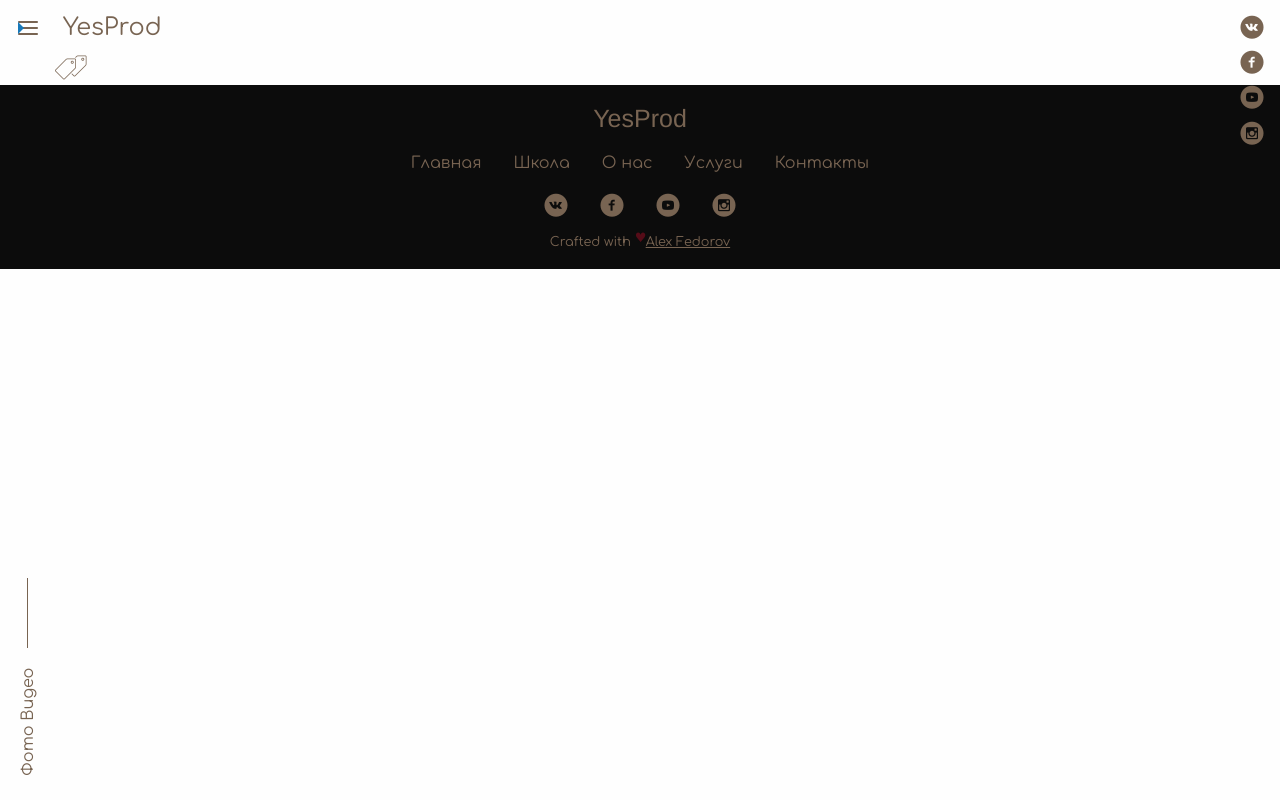
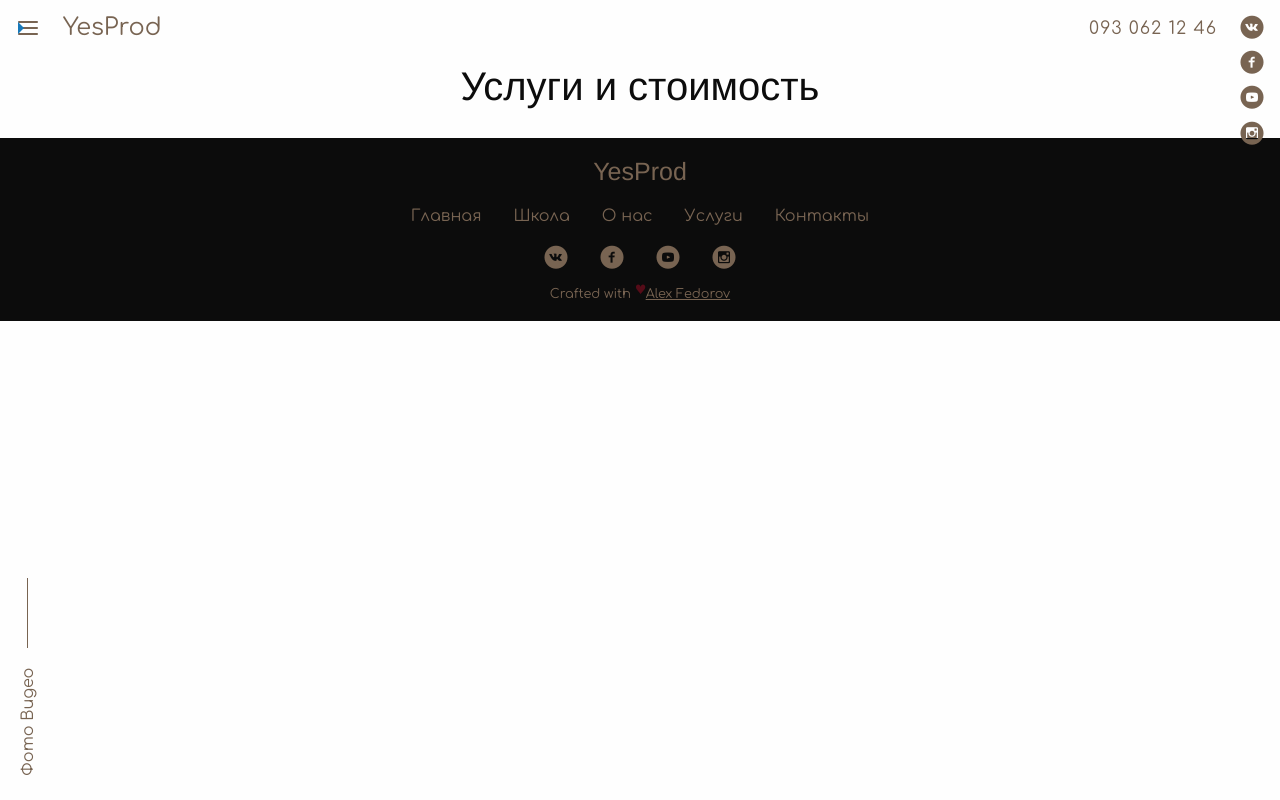
Before and after one commit to epater/YesProd, a website built with webpack: page services.html in a window 1280 px wide. Built offline with nearby package versions, Linux system fonts and the light colour scheme; files whose address does not match are found by name; a web font is replaced by a local one.

Commit message:
Create stuff title

```diff
--- a/dev/sass/base/_queries.scss
+++ b/dev/sass/base/_queries.scss
@@ -16,4 +16,7 @@
 			float: right;
 		}
 	}
+	#stuff-title-text {
+		display: block;
+	}
 }
--- a/dev/sass/pages/_services.scss
+++ b/dev/sass/pages/_services.scss
@@ -1,5 +1,16 @@
-#ico-title-mobile {
-	i {
-
+#stuff-title {
+	padding-bottom: 1rem;
+}
+#stuff-title-text {
+	display: none;
+}
+.title-mobiles {
+	* {
+		display: block;
+		position: relative;
+		float: none;
+		width: 100%;
+		text-align: center;
+		color: $smoky-black;
 	}
 }
--- a/dev/sass/style.scss
+++ b/dev/sass/style.scss
@@ -6,7 +6,6 @@
 // Base
 @import "./base/_variables.scss";
 @import "./base/_typography.scss";
-@import "./base/_queries.scss";
 
 // Grid
 @import "./grid/_containers.scss";
@@ -18,3 +17,6 @@
 
 // Pages
 @import "./pages/_services.scss";
+
+// Queries
+@import "./base/_queries.scss";
--- a/services.html
+++ b/services.html
@@ -27,10 +27,15 @@
 
     <!--Main content of the page-->
 		<main>
-			<!-- Ico only in mobile -->
-			<div class="row">
-				<div id="ico-title-mobile" class="small-12 column">
+			<!-- Stuff title -->
+			<div id="stuff-title" class="row">
+				<!-- Ico only in mobile -->
+				<div id="ico-title-mobile" class="small-12 columns show-for-small-only title-mobiles">
 					<i class="icon-shop"></i>
+				</div>
+				<!-- Title in more wide screens -->
+				<div id="stuff-title-text" class="medium-12 columns title-mobiles">
+					<h2>Услуги и стоимость</h2>
 				</div>
 			</div>
 		</main>
```
Also changed, not shown: style.css.
